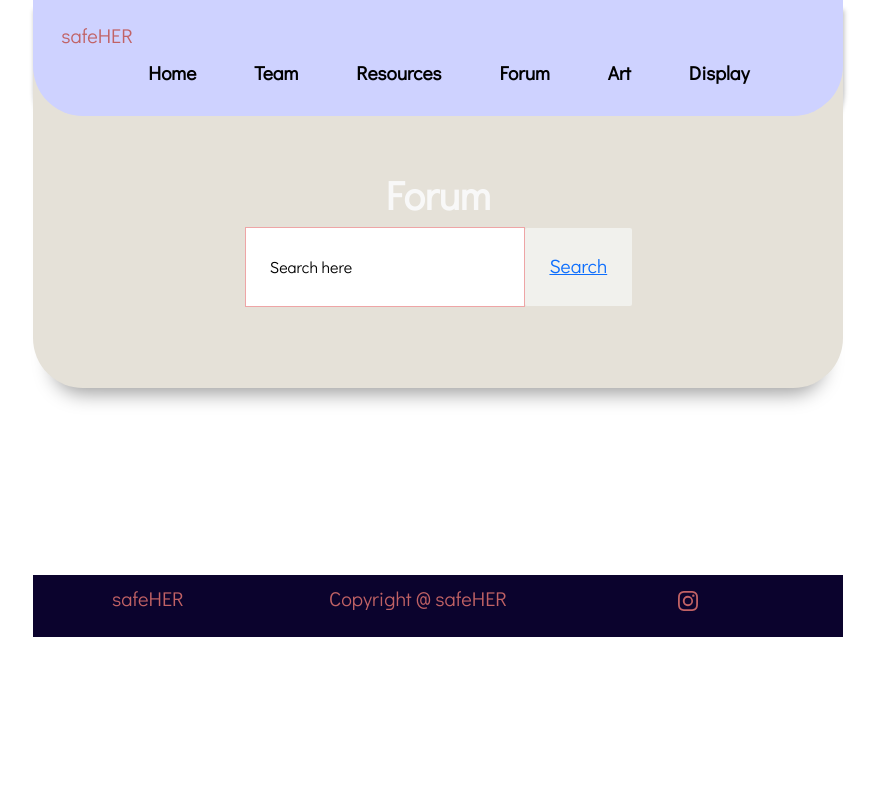
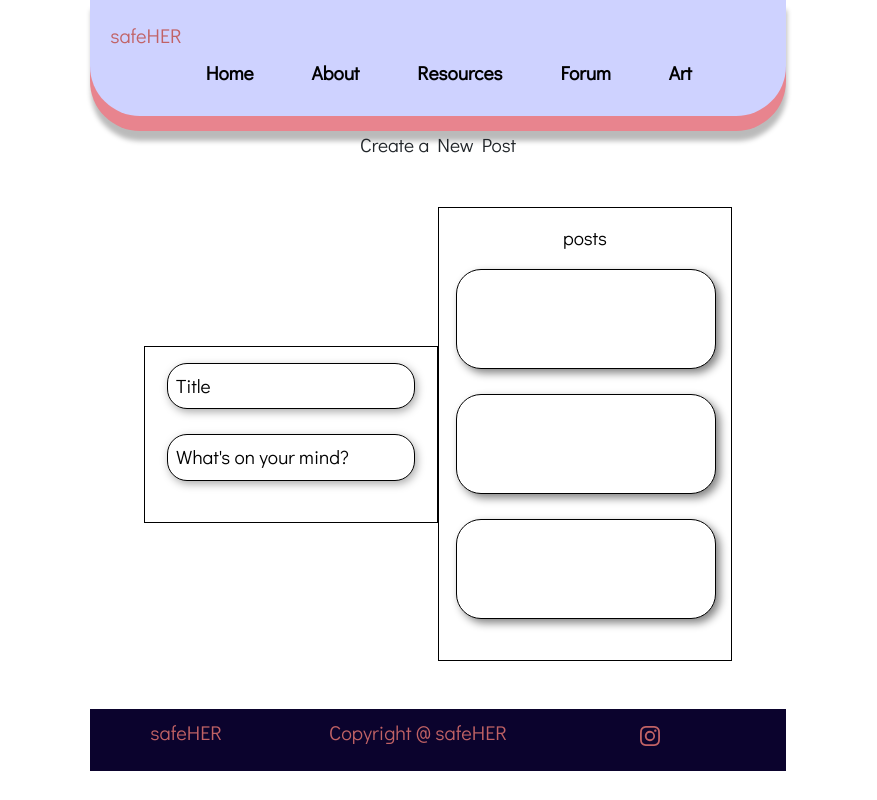
Before and after one commit to ArchitaSarin/safe-her1, a React (Create React App) app in the folder my-app/: page /forum in a window 1280 px wide. Shown: the whole page, without its empty margins (202-1079 px from the left). Built offline with nearby package versions, Linux system fonts and the light colour scheme.

Commit message:
Set up forum page

```diff
--- a/my-app/src/Components/forum.js
+++ b/my-app/src/Components/forum.js
@@ -7,21 +7,22 @@ export const Forum = () => {
     return (
         <div>
             <div className="forum-intro">
-                <h1>Forum</h1>
-
-                <div className="forum-search-bar">
-                <input type="text" placeholder="Search here"></input>
-                <button>
-                    <a href="#">Search</a>
-                    <ion-icon name="search-outline" class="search-icon"></ion-icon>
-                </button>
-
-            </div>
+                <p>Create a New Post</p>
             </div>
 
             <div className='parent'>
-                <div className='child'>child 1</div>
-                <div className='child'>child 2</div>
+
+                <div className='left-child'>
+                    <input class="w3-input" type="text" value="Title"/>
+                    <input class="w3-input" type="text" value="What's on your mind?"/>
+                </div>
+
+                <div className='right-child'>
+                    <p> posts </p>
+                    <div class='tile'></div>
+                    <div class='tile'></div>
+                    <div class='tile'></div>
+                </div>
             </div>
         </div>
     )
--- a/my-app/src/Components/header.js
+++ b/my-app/src/Components/header.js
@@ -26,11 +26,10 @@ export const Header = () => {
                 <Col>
                     <Nav className="d-flex justify-content-end">
                         <Nav.Link className="navbar-text" href="/">Home</Nav.Link>
-                        <Nav.Link className="navbar-text" href="/team">Team</Nav.Link>
+                        <Nav.Link className="navbar-text" href="/team">About</Nav.Link>
                         <Nav.Link className="navbar-text" href="/resources">Resources</Nav.Link>
                         <Nav.Link className="navbar-text" href="/forum">Forum</Nav.Link>
                         <Nav.Link className="navbar-text" href="/art">Art</Nav.Link>
-                        <Nav.Link className="navbar-text" href="/artdisplay">Display</Nav.Link>
                     </Nav>
                 </Col>
             </Row>
--- a/my-app/src/Styles/forum.css
+++ b/my-app/src/Styles/forum.css
@@ -1,46 +1,6 @@
-/*.blog-container {
-    padding: 5%;
-    align-items: end;
-    width: 40%;
-    text-align: left;
-    float: right;
-    color: white;
-    background-color: black;
-    margin-top: 5%;
-    margin-bottom: 30%;
-}
-
-.share-container {
-    float: left;
-    text-align: left;
-    color: white;
-    background-color: black;
-    padding: 5%;
-    align-items: flex-end;
-}
-*/
-.forum-intro {
-  background-color: #e5e1d8;
-  padding-top: 20%;
-  padding-bottom: 10%;
-  margin-top: -15%;
-  border-radius: 50px;
-  text-align: center;
-  box-shadow: 0 25px 20px -20px rgba(0, 0, 0, 0.4);
-}
-
-.form-intro h1{
-  font-size: 40px;
-  font-weight: bold;
-}
-
-.intro-container {
-  color: #F8F8F8;
-  background-color: #7E6E6E;
-  padding: 10%;
-  border-bottom-right-radius: 50px;
-  border-bottom-left-radius: 50px;
-  text-align: center;
+.form-intro p {
+	color: black !important;
+	text-align: left;
 }
 
 .parent {
@@ -48,85 +8,39 @@
   padding: 2rem 2rem;
   text-align: center;
 }
-.child {
+
+.left-child {
+	display: inline-block;
+	border: 1px solid black;
+	padding: 1rem 1rem;
+	vertical-align: middle;
+	color: black;
+	width: 49%;
+}
+
+.left-child input {
+	margin-bottom: 25px;
+	border-radius: 20px;
+	border-color: black;
+	filter: drop-shadow(2px 3px 4px #ababab);
+}
+
+.right-child {
   display: inline-block;
-  border: 1px solid white;
+  border: 1px solid black;
   padding: 1rem 1rem;
   vertical-align: middle;
-  color: white;
+  color: black;
+  width: 49%;
 }
 
-/* SEARCH BAR CONTAINER */
-.search-local {
-	width: 100%;
-	max-width: 75rem;
-	display: flex;
-	align-items: center;
-	column-gap: 2rem;
-	padding-left: 2rem;
-	background: var(--white);
-	border-radius: 1rem;
-	min-height: 50px;
-	height: auto;
-	border: 0.1rem solid var(--black);
-	border-right: none;
+.tile {
+	width:100%;
+	height:100px;
+	border-radius:25px;
+	margin:1px;
+	border: 1px black solid;
+	background-color: white;
+	margin-bottom: 25px;
+	filter: drop-shadow(4px 4px 4px #828282);
 }
-
-/* ICON */
-.icon {
-	color: var(--red);
-	font-size: 3.5rem;
-	display: flex;
-	align-items: center;
-	cursor: pointer;
-}
-
-.icon:hover {
-	animation: funny-icon 0.4s ease-in-out;
-}
-
-@keyframes funny-icon {
-	0% {
-		scale: 1;
-	}
-
-	50% {
-		scale: 0.8;
-		transform-origin: bottom;
-		transform: rotate(-15deg);
-	}
-
-	100% {
-		scale: 1;
-	}
-}
-
-/* INPUT */
-.search-local input {
-	height: 100%;
-	width: 100%;
-	background: var(--white);
-	display: flex;
-	outline: none;
-	border: none;
-	color: var(--black);
-	font-size: 1rem;
-}
-
-input[type="text"]::placeholder {
-	color: var(--black);
-	font-size: 1rem;
-}
-
-/* BUTTON */
-.search-local button {
-	background: var(--red);
-	border: none;
-	border-radius: 0 1rem 1rem 0;
-	font-weight: 500;
-	font-size: 1.4rem;
-	width: 70%;
-	cursor: pointer;
-	transition: all 0.3s;
-	text-align: center;
-}
```
